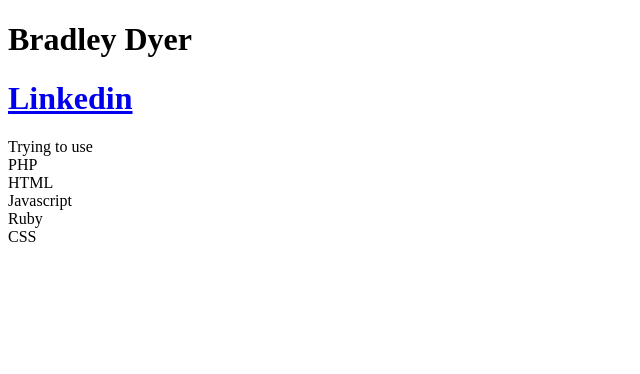
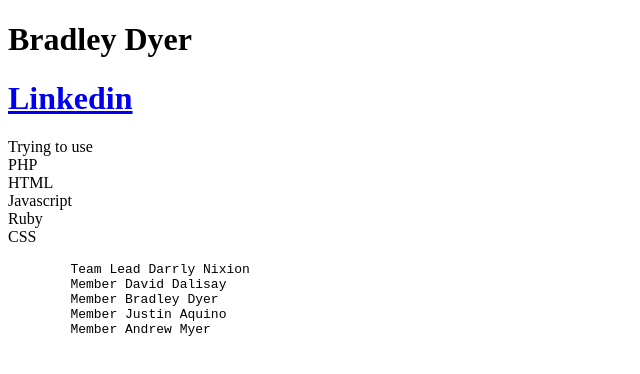
Before and after one commit to DyerBradley/website_practice, a plain HTML site: page home_page.html in a window 1280 px wide. Shown: the whole page, without its empty margins (0-640 px from the left). Drawn offline with Linux system fonts and the light colour scheme.

Commit message:
Update home_page.html

```diff
--- a/home_page.html
+++ b/home_page.html
@@ -18,6 +18,14 @@
     <ptitle = "Senior project practice."></ptitle>
     Trying to use<br>PHP<br>HTML<br>Javascript<br>Ruby<br>CSS</p>
 
+    <pre>
+        Team Lead Darrly Nixion
+        Member David Dalisay
+        Member Bradley Dyer
+        Member Justin Aquino
+        Member Andrew Myer
+    </pre>
+
 
     </body>
 </html>
```
